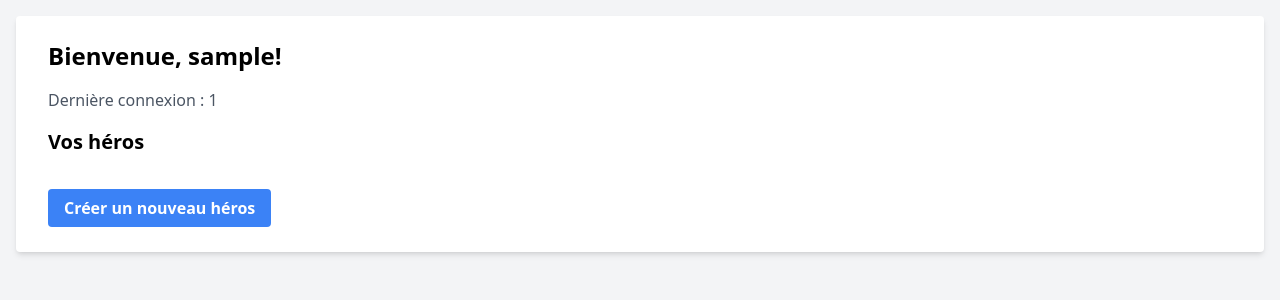
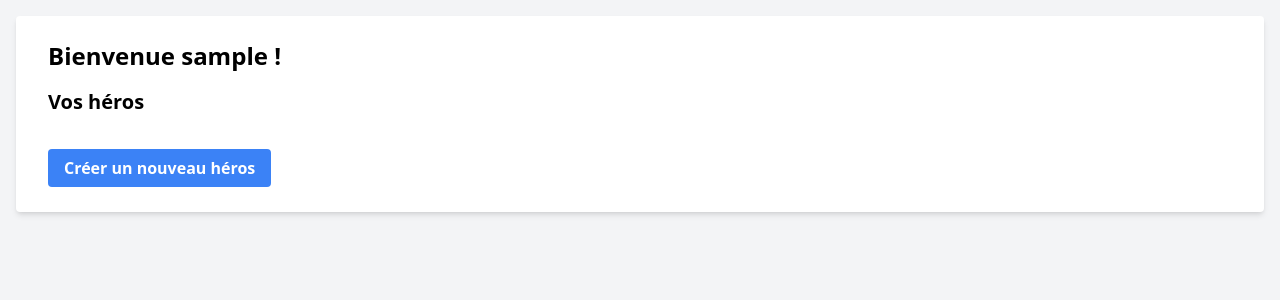
Before and after one commit to Stephanethr/M1_Projet_Dev_WEB_POO, a Flask app: page / in a window 1280 px wide. Shown: the top 300 px of the page. Run offline with Flask 3, Linux system fonts and the light colour scheme; the visitor is signed in with stand-in values (Sample User, id 1); data comes from the database, SQL or seed files in the repository; data that the repository does not hold is empty; some libraries are stand-ins or nearby versions.

Commit message:
fix home.html

```diff
--- a/templates/home.html
+++ b/templates/home.html
@@ -8,8 +8,7 @@
 <body class="bg-gray-100 font-sans leading-normal tracking-normal">
     <div class="container mx-auto p-4">
         <div class="bg-white shadow-md rounded px-8 pt-6 pb-8 mb-4">
-            <h1 class="text-2xl font-bold mb-4">Bienvenue, {{ user_name }}!</h1>
-            <p class="mb-4 text-gray-600">Dernière connexion : {{ session['user_id'] }}</p>
+            <h1 class="text-2xl font-bold mb-4">Bienvenue {{ user_name }} !</h1>
 
             <h2 class="text-xl font-semibold mb-4">Vos héros</h2>
             <div class="grid grid-cols-1 md:grid-cols-2 lg:grid-cols-3 gap-4">
```
